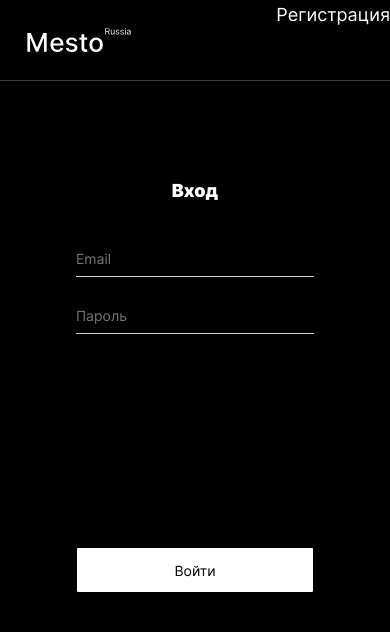
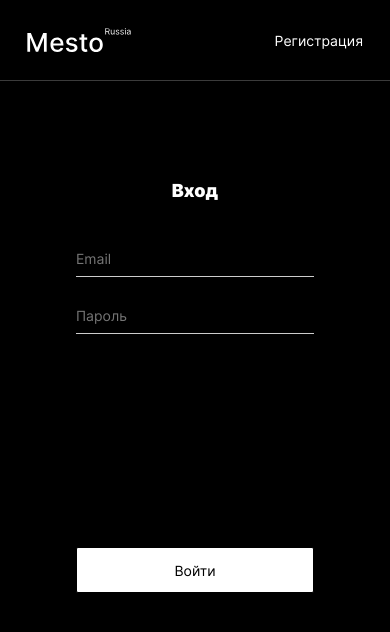
Before and after one commit to Vadim2370/react-mesto-auth, a React app: page /sign-in in a window 390 px wide. Built offline with nearby package versions, Linux system fonts and the light colour scheme.

Commit message:
Проектная работа 12 правка

```diff
--- a/src/blocks/header/__button/header__button.css
+++ b/src/blocks/header/__button/header__button.css
@@ -16,3 +16,12 @@
 .header__button:active {
   opacity: 1;
 }
+
+@media screen and (max-width: 559px) {
+  .header__button {
+    font-size: 14px;
+    font-weight: 400;
+    line-height: 17px;
+    margin: auto 27px;
+  }
+}
--- a/src/blocks/header/header.css
+++ b/src/blocks/header/header.css
@@ -1,6 +1,6 @@
 .header {
   margin: 0 auto;
-  padding: 32px 0 40px;
+  padding: 46px 0 38px;
   border-bottom: 1px solid rgba(84, 84, 84, 0.7);
   display: flex;
   flex-direction: row;
```
